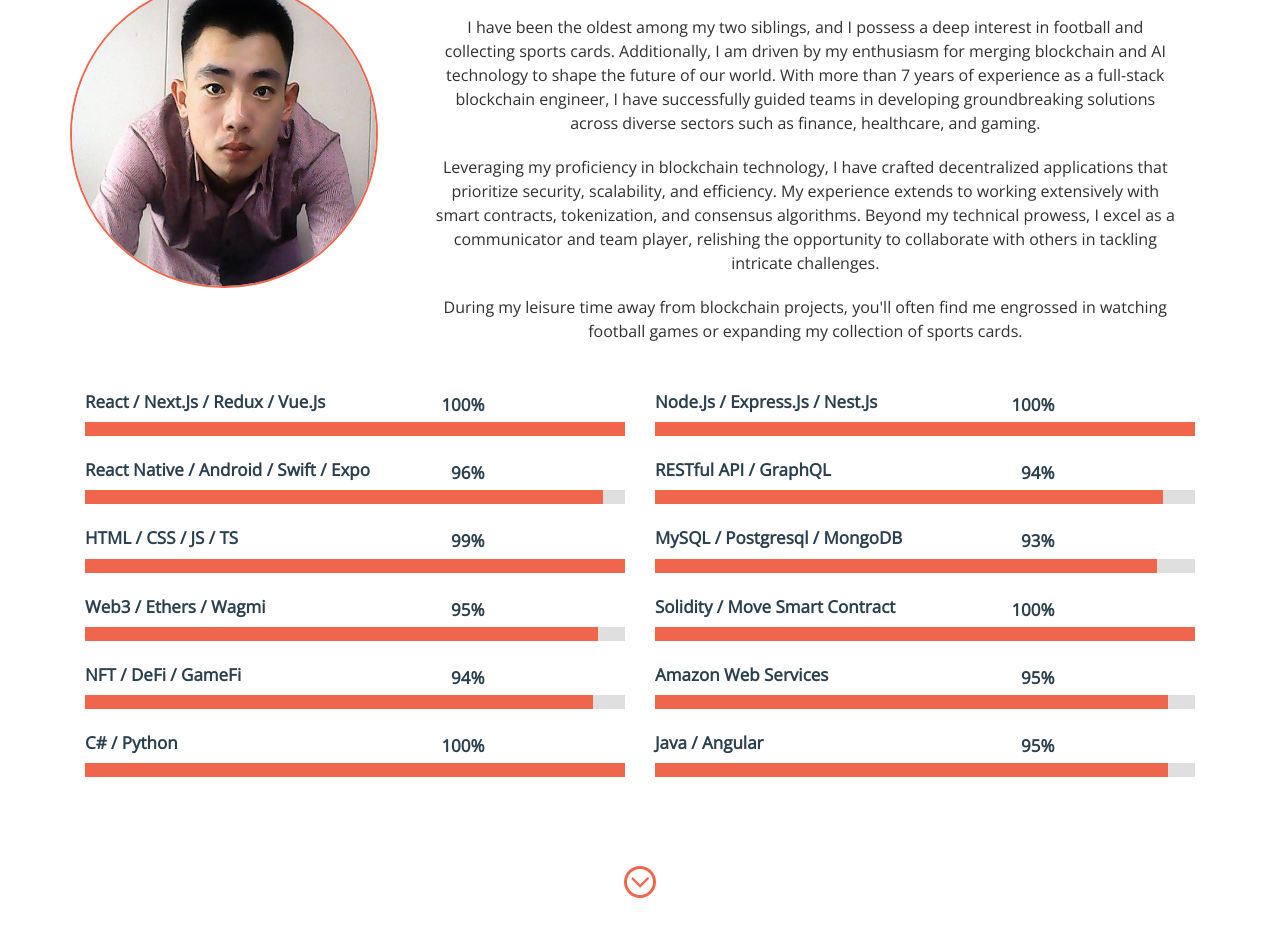
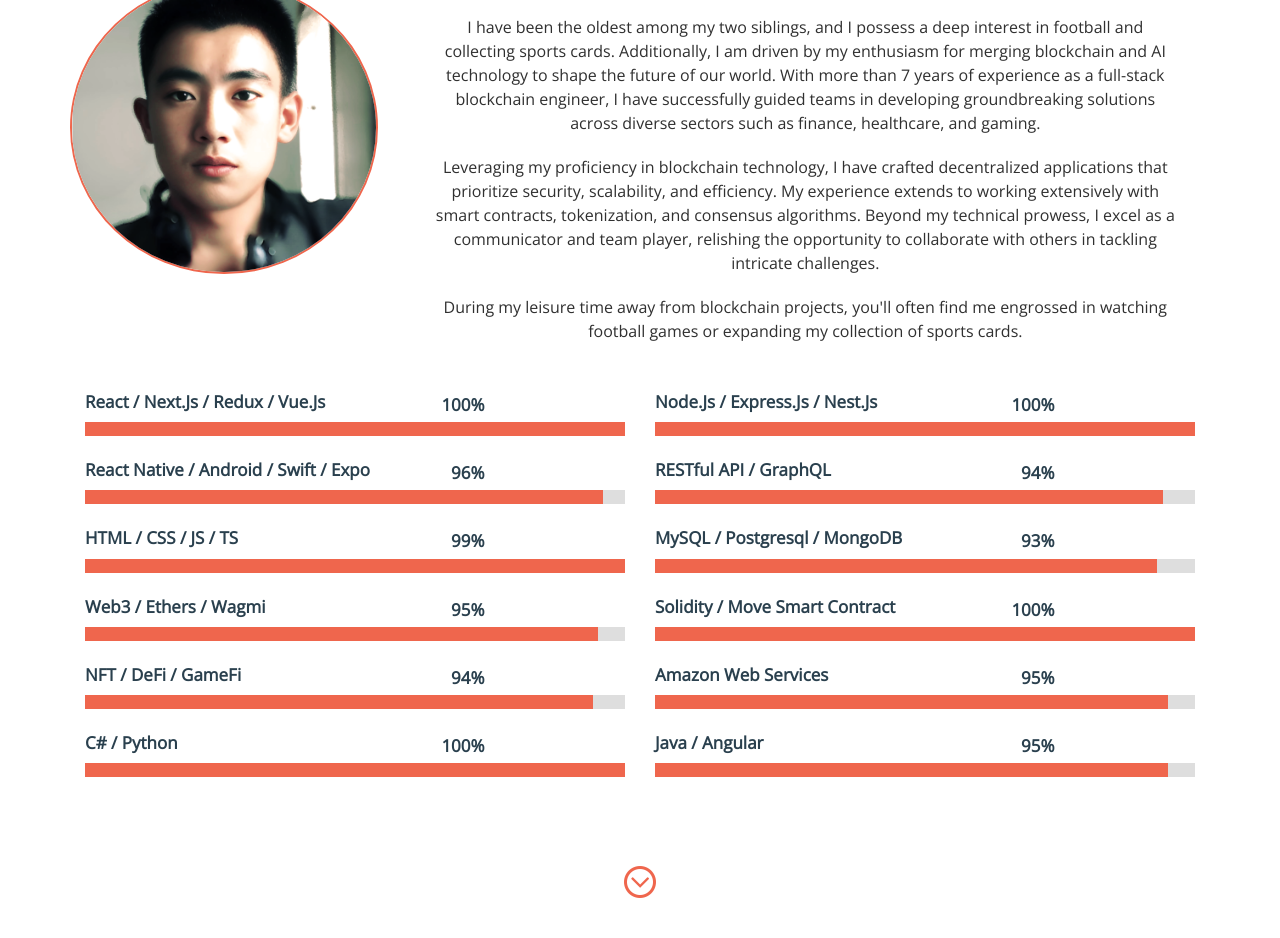
Before and after one commit to PachishauD/PachishauD.github.io, a plain HTML site: page index.html in a window 1280 px wide. Shown: the part 650-1588 px from the top of the page. Drawn offline with nearby package versions, Linux system fonts and the light colour scheme.

Commit message:
feat/develop: new

```diff
--- a/index.html
+++ b/index.html
@@ -119,7 +119,7 @@ Author URL: http://templatestock.co
 				<div class="about-header">
 					<h3>about</h3>
 					<div class="about-imag">
-						<img src="images/mm.jpg" width="100%" alt="" style="border-radius: 100%;" />
+						<img src="images/mm.png" width="100%" alt="" style="border-radius: 100%;" />
 					</div>
 					<div class="about-text">
 						<p>I have been the oldest among my two siblings, and I possess a deep interest in football and
```
Also changed, not shown: images/mm.png (added), images/mmm (2).jpg (renamed from images/mm.jpg), images/trm2/11.png (added), images/trm2/22.png (added), images/trm2/33.png (added), images/trm2/44.png (added), 1 other file.
